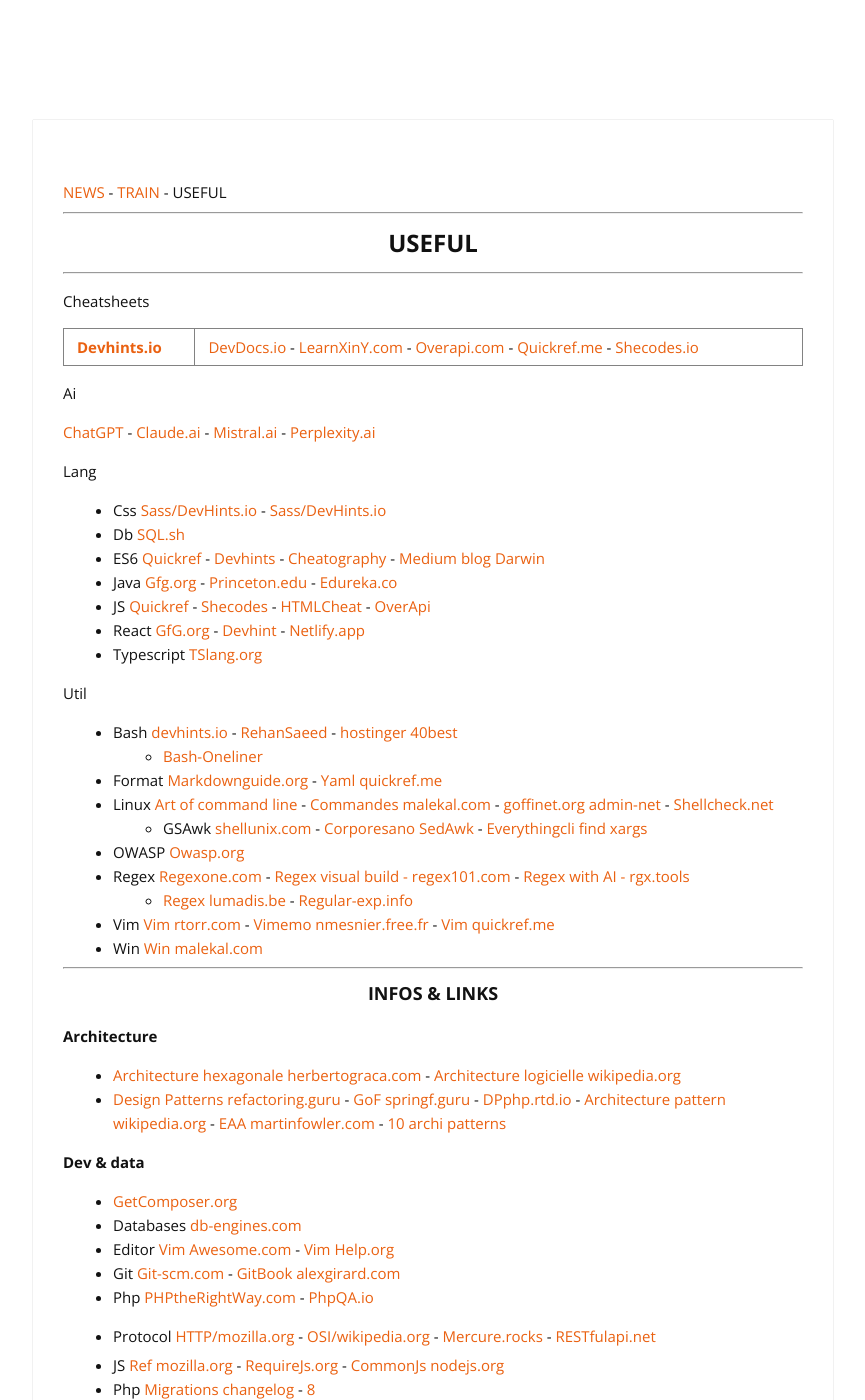
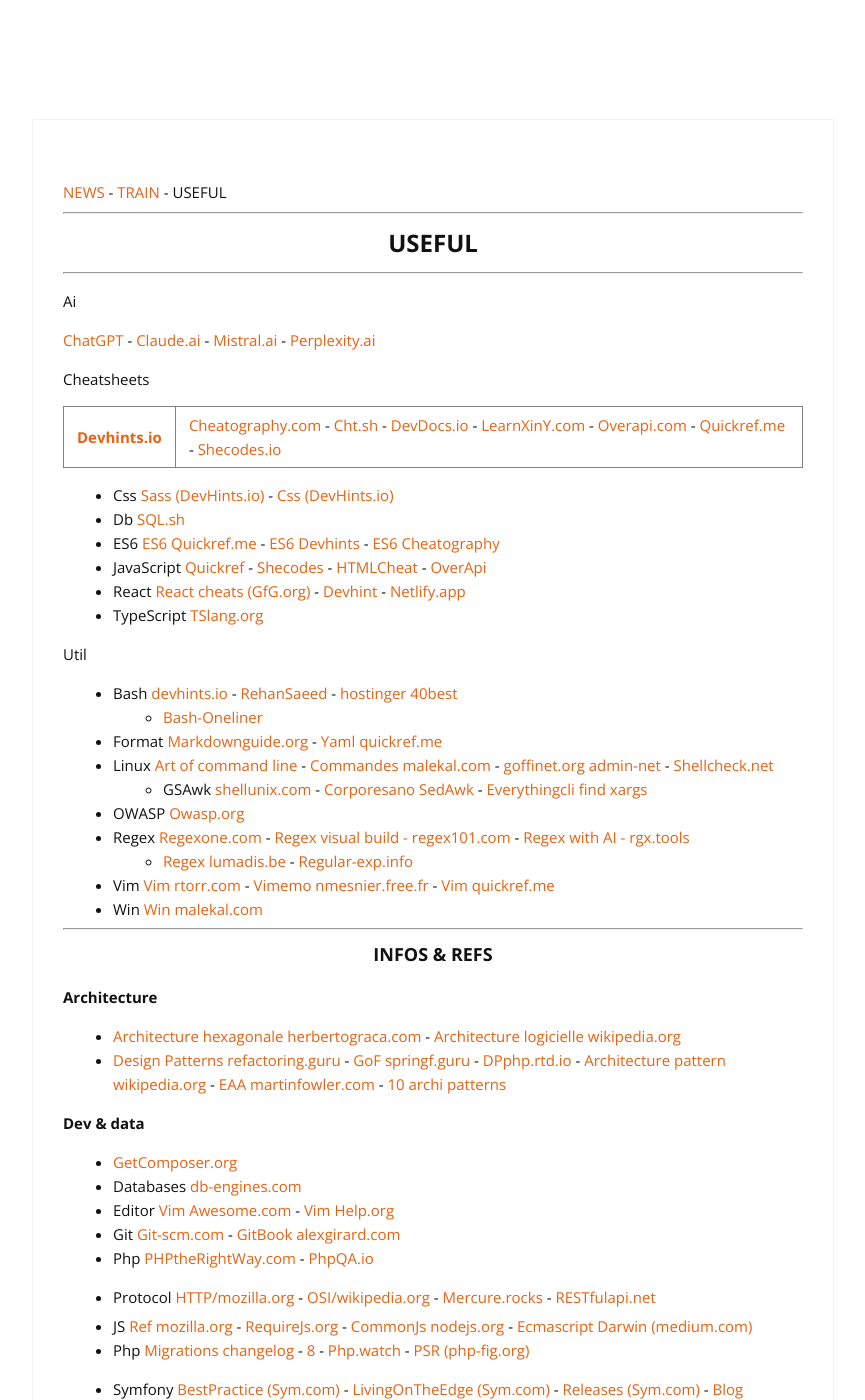
Before and after one commit to cylmat/cylmat.github.io, a Jekyll site: the page built from _pages/USEFUL.md, in a window 1280 px wide and 1400 px high. Shown: the whole window, without its empty margins (207-1072 px from the left). Built offline with Jekyll 4.4.1, drawn with Linux system fonts in a browser that asks for light colours; nearby versions of some CDN libraries; some of the changed text lies outside the part shown.

Commit message:
Update USEFUL.md

```diff
--- a/_pages/USEFUL.md
+++ b/_pages/USEFUL.md
@@ -10,23 +10,20 @@
 ## <center>USEFUL</center>
 ---
 
-Cheatsheets
-
-**[Devhints.io](https://devhints.io)** | [DevDocs.io](https://devdocs.io) - [LearnXinY.com](https://learnxinyminutes.com) - [Overapi.com](https://overapi.com/javascript) - [Quickref.me](https://quickref.me) - [Shecodes.io](http://cheatsheets.shecodes.io)
-
 Ai
 
 [ChatGPT](https://chatgpt.com) - [Claude.ai](https://claude.ai) - [Mistral.ai](https://mistral.ai) - [Perplexity.ai](https://www.perplexity.ai)
 
-Lang
+Cheatsheets
 
-- Css [Sass/DevHints.io](https://devhints.io/sass) - [Sass/DevHints.io](https://devhints.io/css)
+**[Devhints.io](https://devhints.io)** | [Cheatography.com](https://cheatography.com) - [Cht.sh](https://cht.sh/) - [DevDocs.io](https://devdocs.io) - [LearnXinY.com](https://learnxinyminutes.com) - [Overapi.com](https://overapi.com/javascript) - [Quickref.me](https://quickref.me) - [Shecodes.io](http://cheatsheets.shecodes.io)
+
+- Css [Sass (DevHints.io)](https://devhints.io/sass) - [Css (DevHints.io)](https://devhints.io/css)
 - Db [SQL.sh](https://sql.sh)
-- ES6 [Quickref](https://quickref.me/es6.html) - [Devhints](https://devhints.io/es6) - [Cheatography](https://cheatography.com/romansemko/cheat-sheets/ecmascript-6-es6) - [Medium blog Darwin](https://medium.com/edonec/ecmascript-cheatsheet-the-darwin-theory-of-javascript-90fabc23df4c)
-- Java [Gfg.org](https://www.geeksforgeeks.org/java-cheat-sheet) - [Princeton.edu](https://introcs.cs.princeton.edu/java/11cheatsheet/) - [Edureka.co](https://www.edureka.co/blog/cheatsheets/java-cheat-sheet)
-- JS [Quickref](https://quickref.me/javascript.html) - [Shecodes](http://cheatsheets.shecodes.io/javascript) - [HTMLCheat](https://htmlcheatsheet.com/js) - [OverApi](https://overapi.com/javascript)
-- React [GfG.org](https://www.geeksforgeeks.org/react-cheat-sheet) - [Devhint](https://devhints.io/react) - [Netlify.app](https://react-typescript-cheatsheet.netlify.app)
-- Typescript [TSlang.org](https://www.typescriptlang.org/cheatsheets)
+- ES6 [ES6 Quickref.me](https://quickref.me/es6.html) - [ES6 Devhints](https://devhints.io/es6) - [ES6 Cheatography](https://cheatography.com/romansemko/cheat-sheets/ecmascript-6-es6)
+- JavaScript [Quickref](https://quickref.me/javascript.html) - [Shecodes](http://cheatsheets.shecodes.io/javascript) - [HTMLCheat](https://htmlcheatsheet.com/js) - [OverApi](https://overapi.com/javascript)
+- React [React cheats (GfG.org)](https://www.geeksforgeeks.org/react-cheat-sheet) - [Devhint](https://devhints.io/react) - [Netlify.app](https://react-typescript-cheatsheet.netlify.app)
+- TypeScript [TSlang.org](https://www.typescriptlang.org/cheatsheets)
 
 Util
 
@@ -44,7 +41,7 @@
 
 
 ---
-### <center>INFOS & LINKS</center>
+### <center>INFOS & REFS</center>
 
 **Architecture**
 * [Architecture hexagonale herbertograca.com](https://herbertograca.com/2017/11/16/explicit-architecture-01-ddd-hexagonal-onion-clean-cqrs-how-i-put-it-all-together) - [Architecture logicielle wikipedia.org](https://en.wikipedia.org/wiki/List_of_software_architecture_styles_and_patterns)
@@ -58,9 +55,11 @@
 * Php [PHPtheRightWay.com](https://phptherightway.com) - [PhpQA.io](https://phpqa.io)
 * Protocol [HTTP/mozilla.org](https://developer.mozilla.org/fr/docs/Web/HTTP) - [OSI/wikipedia.org](https://fr.wikipedia.org/wiki/Mod%C3%A8le_OSI) - [Mercure.rocks](https://mercure.rocks) - [RESTfulapi.net](https://restfulapi.net/hateoas)
 
-- JS [Ref mozilla.org](https://developer.mozilla.org/fr/docs/Web/JavaScript/Reference) - [RequireJs.org](https://requirejs.org) - [CommonJs nodejs.org](https://nodejs.org/api/modules.html)
-- Php [Migrations changelog](https://www.php.net/manual/en/doc.changelog.php) - [8](https://www.php.net/releases/8.4)
-- Symfony [BestPractice](https://symfony.com/doc/current/best_practices.html) - [LivingOnTheEdge](https://symfony.com/blog/category/living-on-the-edge) - [Releases](https://symfony.com/releases)
+- JS [Ref mozilla.org](https://developer.mozilla.org/fr/docs/Web/JavaScript/Reference) - [RequireJs.org](https://requirejs.org) - [CommonJs nodejs.org](https://nodejs.org/api/modules.html) - [Ecmascript Darwin (medium.com)](https://medium.com/edonec/ecmascript-cheatsheet-the-darwin-theory-of-javascript-90fabc23df4c)
+- Php [Migrations changelog](https://www.php.net/manual/en/doc.changelog.php) - [8](https://www.php.net/releases/8.4) - [Php.watch](https://php.watch/versions) - [PSR (php-fig.org)](https://www.php-fig.org/psr)
+- Symfony [BestPractice (Sym.com)](https://symfony.com/doc/current/best_practices.html) - [LivingOnTheEdge (Sym.com)](https://symfony.com/blog/category/living-on-the-edge) - [Releases (Sym.com)](https://symfony.com/releases) - [Blog Sensiolabs.com](https://blog.sensiolabs.com) - [Blog Symfony.com](https://symfony.com/blog)
+
+- Web [Ref mozilla.org](https://developer.mozilla.org/fr/docs/Web) - [W3.org](https://www.w3.org)
 
 **Project**
 * [12 Agile agilealliance.org](https://www.agilealliance.org/agile101/12-principles-behind-the-agile-manifesto)
@@ -78,12 +77,6 @@
 **Shell & OS**
 * Apache [apache.org](https://apache.org) - [Content](https://projects.apache.org/projects.html?category#content) - [DB](https://projects.apache.org/projects.html?category#database)
 * Tips [Ubuntu-fr.org](https://doc.ubuntu-fr.org) - [Linuxhint.com](https://linuxhint.com) - [Shell-tips.com](https://www.shell-tips.com) - [AZlinux.fr](https://azlinux.fr)
-
-**Spec**
-* Php [Php.watch](https://php.watch/versions) - [Php8.net](https://www.php.net/releases/8.0/en.php) -
-[Sensiolabs.com blog](https://blog.sensiolabs.com) - [Symfony.com blog](https://symfony.com/blog) -  [PSR php-fig.org](https://www.php-fig.org/psr) -
-* Java [Oracle.com Doc](https://docs.oracle.com/en/java) - [Oracle.com Java convention](https://www.oracle.com/java/technologies/javase/codeconventions-contents.html) - [Javastyle Geosoft.no](https://geosoft.no/javastyle.html) -
-* Web [Ref mozilla.org](https://developer.mozilla.org/fr/docs/Web) - [W3.org](https://www.w3.org) -
 
 
 
```
